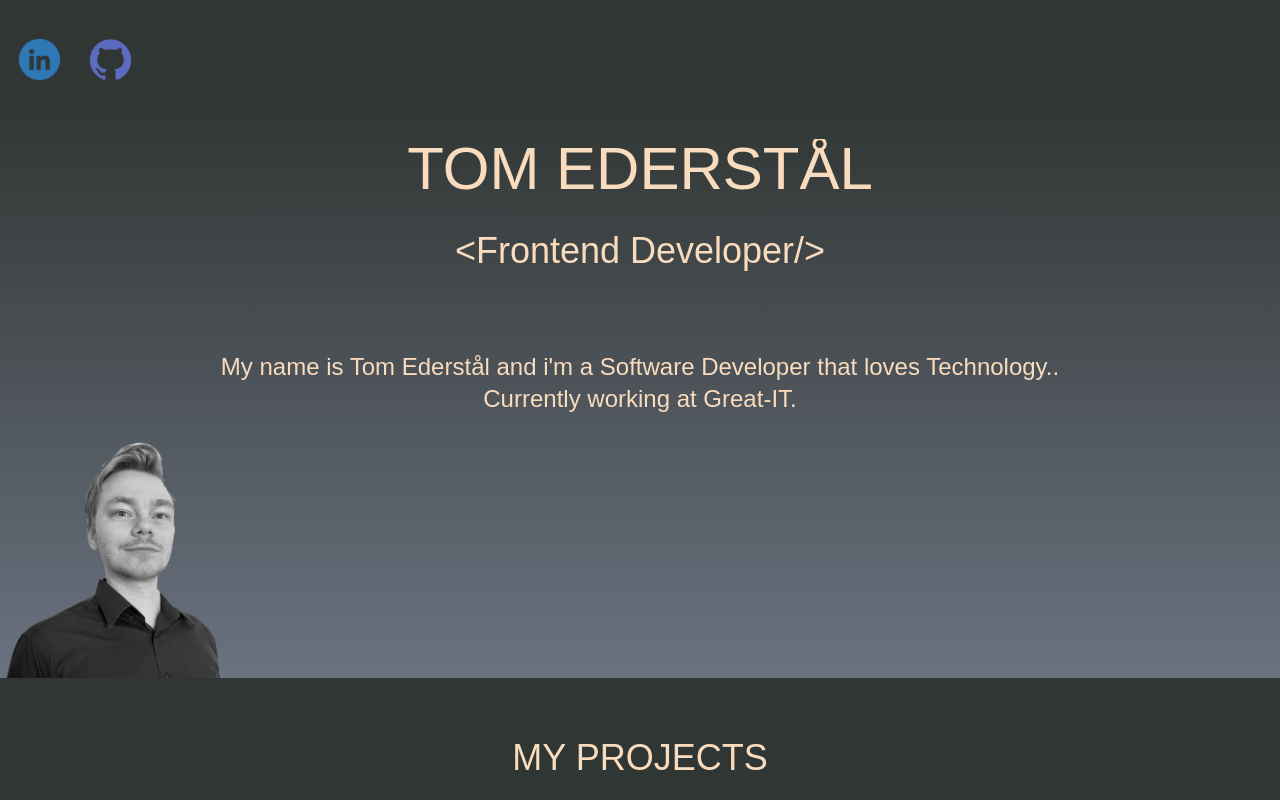
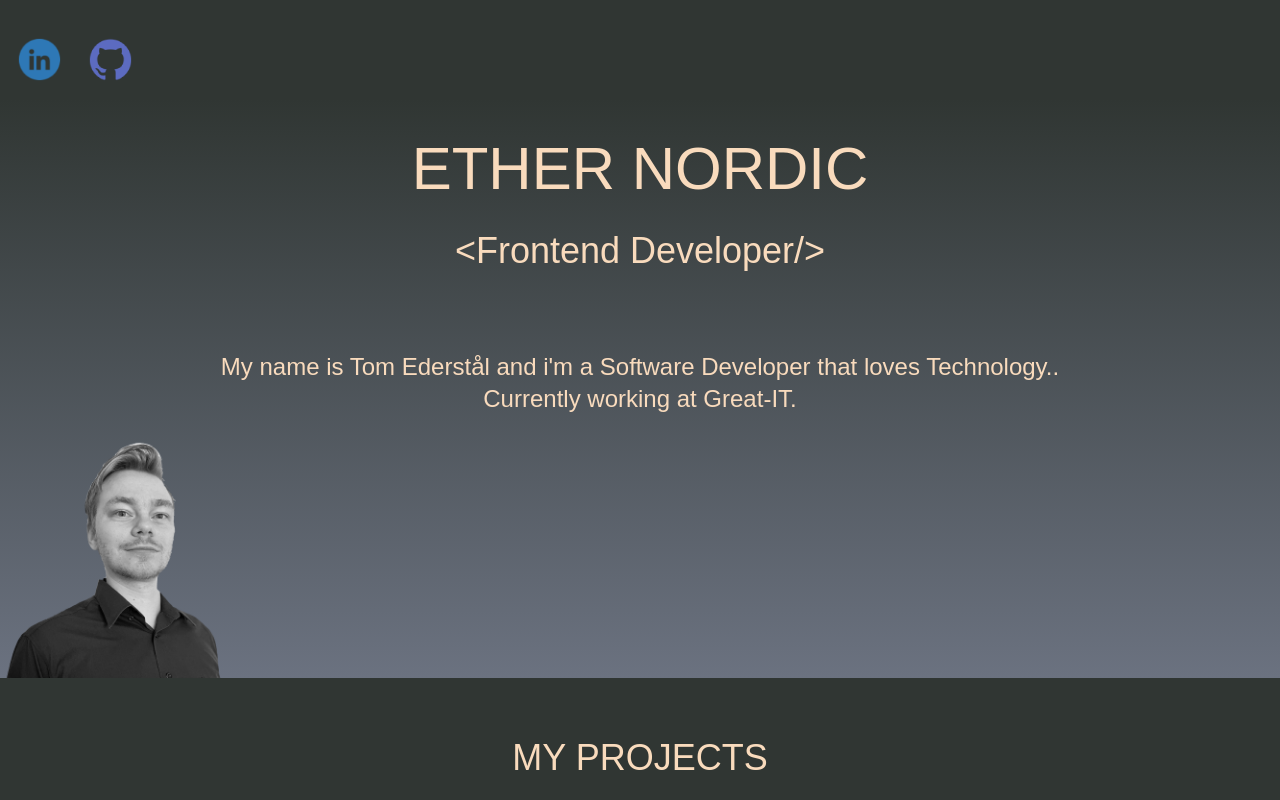
Before and after one commit to TomEder/MyPortfolio, a React (Create React App) app: page / in a window 1280 px wide. Shown: the top 800 px of the page. Built offline with nearby package versions, Linux system fonts and the light colour scheme; a web font is replaced by a local one.

Commit message:
refactor: update page title and header text

```diff
--- a/src/conponents/Container/container.jsx
+++ b/src/conponents/Container/container.jsx
@@ -9,7 +9,7 @@ const Container = () => {
     <>
       <div className="bg-gradient-to-t w-screen from-gray-500 to-tommy-background pt-10">
         <h1 className=" bg-transparent from-gray-500 text-6xl text-center text-tommy-text">
-          TOM EDERSTÅL
+          ETHER NORDIC
         </h1>
         <p className=" bg-transparent my-20 from-gray-500 text-4xl text-center text-tommy-text mt-8">
           {"<Frontend Developer/>"}
```
Also changed, not shown: 1 other file (tests, documents, lock files or other folders).
